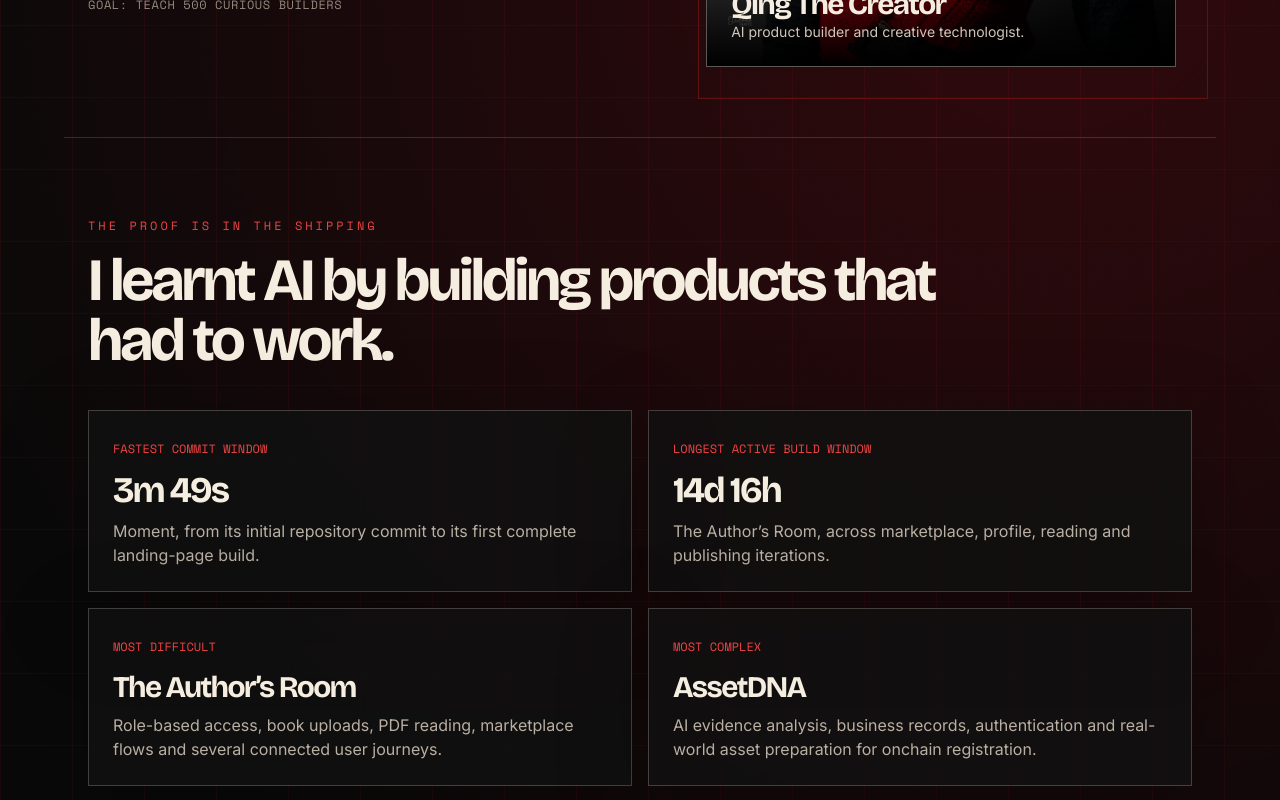
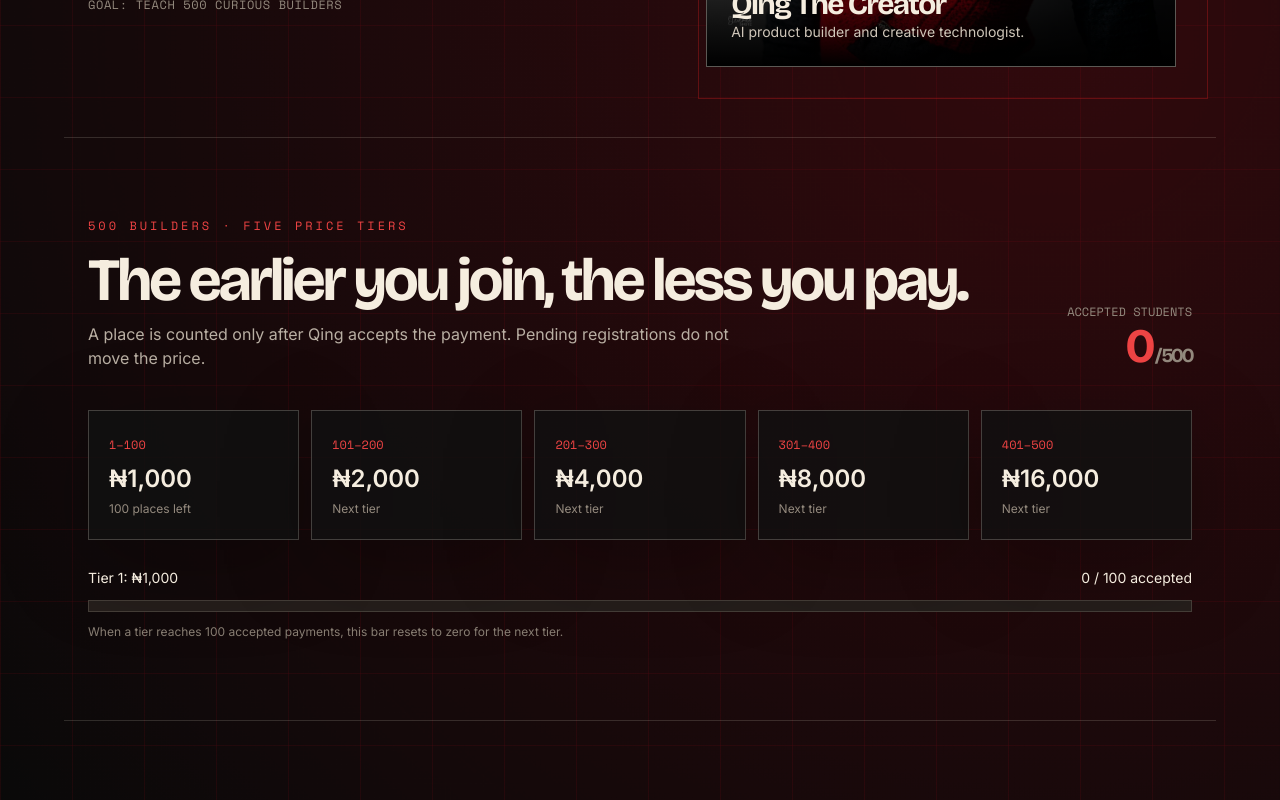
Before and after one commit to Thee-Web3-Qing/My-Portfolio, a React (Vite) app: page /class in a window 1280 px wide. Shown: the part 700-1500 px from the top of the page. Built offline with nearby package versions, Linux system fonts and the light colour scheme; no server answers.

Commit message:
Add accepted-payment pricing tiers to class page

```diff
--- a/src/pages/Class.jsx
+++ b/src/pages/Class.jsx
@@ -3,6 +3,10 @@ import { screenReceipt } from '../lib/receiptScreening'
 
 const SUPABASE_URL = import.meta.env.VITE_SUPABASE_URL || 'https://vvniehpzrvgmjdatpxrl.supabase.co'
 const SUPABASE_KEY = import.meta.env.VITE_SUPABASE_ANON_KEY || 'sb_publishable__XVIsG1KQFChirhMMii7rg_dGp-dpYN'
+const PRICING_URL = import.meta.env.VITE_CLASS_PRICING_URL || 'https://qingstv.vercel.app/api/class-pricing'
+const PRICE_TIERS = [1000, 2000, 4000, 8000, 16000]
+
+const formatNaira = (amount) => `₦${Number(amount).toLocaleString('en-NG')}`
 
 const timeline = [
   { date: 'June 2026', title: 'AI agents and automated research', copy: 'Tracium and BountyPilot pushed me from simple AI assistance into systems that score opportunities, review work and keep humans in control.' },
@@ -39,6 +43,7 @@ export default function Class() {
   const [scanning, setScanning] = useState(false)
   const [scanProgress, setScanProgress] = useState(0)
   const [receiptAnalysis, setReceiptAnalysis] = useState(null)
+  const [pricing, setPricing] = useState({ acceptedCount: 0, price: 1000, tierIndex: 0, filledInTier: 0, remainingInTier: 100, soldOut: false })
 
   const detailsComplete = form.fullName.trim().length >= 3 && form.whatsapp.trim().length >= 10 && form.reason.trim().length >= 20
   const missingDetails = [
@@ -54,6 +59,13 @@ export default function Class() {
     setPreviewUrl(url)
     return () => URL.revokeObjectURL(url)
   }, [receipt])
+
+  useEffect(() => {
+    fetch(PRICING_URL)
+      .then((response) => response.ok ? response.json() : Promise.reject(new Error('Pricing unavailable')))
+      .then((data) => setPricing((current) => ({ ...current, ...data })))
+      .catch(() => {})
+  }, [])
 
   const update = (event) => setForm((current) => ({ ...current, [event.target.name]: event.target.value }))
 
@@ -78,7 +90,7 @@ export default function Class() {
     setReceipt(file)
     setScanning(true)
     setScanProgress(0)
-    const analysis = await screenReceipt(file, setScanProgress)
+    const analysis = await screenReceipt(file, setScanProgress, pricing.price || 16000)
     setReceiptAnalysis(analysis)
     setScanning(false)
   }
@@ -132,6 +144,8 @@ export default function Class() {
             ...receiptAnalysis.checks,
             missing: receiptAnalysis.missing,
             scan_completed: receiptAnalysis.scanCompleted,
+            expected_amount: pricing.price,
+            pricing_tier: pricing.tierIndex + 1,
           },
         }),
       })
@@ -164,7 +178,7 @@ export default function Class() {
             Learn the basics of vibecoding, turn your ideas into clear product plans and build useful things without waiting to become a traditional developer first.
           </p>
           <div className="mt-8 flex flex-wrap gap-3">
-            <a href="#register" className="rounded-full bg-red-600 px-6 py-3 font-mono text-sm uppercase font-bold text-white hover:bg-red-500 transition-colors">Join for ₦1,000</a>
+            <a href="#register" className="rounded-full bg-red-600 px-6 py-3 font-mono text-sm uppercase font-bold text-white hover:bg-red-500 transition-colors">{pricing.soldOut ? 'Join waitlist' : `Join for ${formatNaira(pricing.price)}`}</a>
             <a href="#proof" className="rounded-full border border-[#f5eddf]/40 px-6 py-3 font-mono text-sm uppercase text-[#f5eddf] hover:bg-white/10 transition-colors">See my build history</a>
           </div>
           <p className="mt-5 font-mono text-xs uppercase tracking-wider text-[#948a7e]">Goal: teach 500 curious builders</p>
@@ -180,6 +194,20 @@ export default function Class() {
             </div>
           </div>
         </div>
+      </section>
+
+      <section className="max-w-6xl mx-auto px-6 py-20 border-t border-[#f5eddf]/15">
+        <p className="font-mono text-xs uppercase tracking-[.25em] text-red-500 mb-4">500 builders · five price tiers</p>
+        <div className="flex flex-wrap items-end justify-between gap-5">
+          <div><h2 className="class-display text-4xl sm:text-6xl font-bold">The earlier you join, the less you pay.</h2><p className="text-[#b9afa3] mt-3 max-w-2xl">A place is counted only after Qing accepts the payment. Pending registrations do not move the price.</p></div>
+          <div className="text-right"><span className="font-mono text-xs uppercase text-[#948a7e]">Accepted students</span><strong className="block class-display text-5xl text-red-500">{pricing.acceptedCount}<small className="text-xl text-[#948a7e]"> / 500</small></strong></div>
+        </div>
+        <div className="grid sm:grid-cols-5 gap-3 mt-10">{PRICE_TIERS.map((amount, index) => {
+          const complete = pricing.acceptedCount >= (index + 1) * 100
+          const current = !pricing.soldOut && pricing.tierIndex === index
+          return <article key={amount} className={`class-panel p-5 ${current ? 'border-red-600' : ''}`}><span className="font-mono text-xs text-red-500">{index * 100 + 1}–{(index + 1) * 100}</span><strong className="block text-2xl mt-2">{formatNaira(amount)}</strong><span className="text-xs text-[#948a7e]">{complete ? 'Filled' : current ? `${pricing.remainingInTier} places left` : 'Next tier'}</span></article>
+        })}</div>
+        <div className="mt-7"><div className="flex justify-between gap-4 text-sm"><span>{pricing.soldOut ? 'All 500 places filled' : `Tier ${pricing.tierIndex + 1}: ${formatNaira(pricing.price)}`}</span><span>{pricing.soldOut ? '100 / 100' : `${pricing.filledInTier} / 100 accepted`}</span></div><div className="h-3 bg-[#251e1b] mt-3 overflow-hidden border border-[#f5eddf]/15"><span className="block h-full bg-red-600 transition-all duration-500" style={{ width: `${pricing.soldOut ? 100 : pricing.filledInTier}%` }} /></div><p className="text-xs text-[#877d72] mt-3">When a tier reaches 100 accepted payments, this bar resets to zero for the next tier.</p></div>
       </section>
 
       <section id="proof" className="max-w-6xl mx-auto px-6 py-20 border-t border-[#f5eddf]/15">
@@ -213,7 +241,7 @@ export default function Class() {
 
       <section id="register" className="max-w-6xl mx-auto px-6 py-20 border-t border-[#f5eddf]/15">
         <div className="grid lg:grid-cols-[.78fr_1.22fr] gap-10 items-start">
-          <div className="lg:sticky lg:top-28"><p className="font-mono text-xs uppercase tracking-[.25em] text-red-500 mb-4">Submission</p><h2 className="class-display text-4xl sm:text-5xl font-bold">Register and submit your receipt.</h2><div className="class-panel p-6 mt-7"><p className="font-mono text-xs uppercase text-red-500">Pay ₦1,000 to</p><p className="text-2xl font-bold mt-3">Moniepoint</p><p className="class-display text-4xl font-bold mt-1">8124320659</p><p className="text-[#b9afa3] mt-1">Giwa Oluwasheedah</p><p className="text-sm text-[#948a7e] mt-5">Take a screenshot or save the successful transaction receipt as an image or PDF before returning to this form.</p></div></div>
+          <div className="lg:sticky lg:top-28"><p className="font-mono text-xs uppercase tracking-[.25em] text-red-500 mb-4">Submission</p><h2 className="class-display text-4xl sm:text-5xl font-bold">Register and submit your receipt.</h2><div className="class-panel p-6 mt-7"><p className="font-mono text-xs uppercase text-red-500">{pricing.soldOut ? 'Registration is currently full' : `Current fee · ${formatNaira(pricing.price)}`}</p><p className="text-2xl font-bold mt-3">Moniepoint</p><p className="class-display text-4xl font-bold mt-1">8124320659</p><p className="text-[#b9afa3] mt-1">Giwa Oluwasheedah</p><p className="text-sm text-[#948a7e] mt-5">Take a screenshot or save the successful transaction receipt as an image or PDF before returning to this form. Your place counts after the payment is accepted.</p></div></div>
           <form onSubmit={submit} className="class-panel p-6 sm:p-8 space-y-6">
             <div><span className="font-mono text-xs text-red-500">STEP 01</span><h3 className="text-2xl font-bold mt-2">Tell me about yourself</h3></div>
             <label className="block"><span className="block text-sm mb-2">Full name *</span><input className="class-field" name="fullName" value={form.fullName} onChange={update} required placeholder="Your full name" /></label>
@@ -226,7 +254,7 @@ export default function Class() {
             {receiptAnalysis && !scanning && <div className={`border p-4 ${receiptAnalysis.status === 'passed' ? 'border-green-800 bg-green-950/25' : 'border-amber-800 bg-amber-950/25'}`}><p className="font-bold">{receiptAnalysis.status === 'passed' ? 'Receipt checks completed.' : 'Receipt saved for manual review.'}</p><p className="text-sm text-[#cfc6b9] mt-1">{receiptAnalysis.detectedCount} of {receiptAnalysis.totalChecks} expected payment details were detected. Payment is only confirmed after Qing reviews the receipt against the bank account.</p>{receiptAnalysis.missing.length > 0 && <p className="text-xs text-[#b9afa3] mt-3">Not clearly detected: {receiptAnalysis.missing.join(', ')}.</p>}</div>}
             {status.message && <p role="status" className={`rounded-lg p-4 text-sm ${status.type === 'success' ? 'bg-green-950 text-green-200 border border-green-800' : 'bg-red-950 text-red-200 border border-red-800'}`}>{status.message}</p>}
             {(!detailsComplete || !receipt) && <p className="text-sm text-[#b9afa3]">{missingDetails.length ? `To submit, add ${missingDetails.join(', ')}${receipt ? '.' : ', and your receipt file.'}` : 'Choose your receipt image or PDF to submit your registration.'}</p>}
-            <button type="submit" disabled={!detailsComplete || !receipt || !receiptAnalysis || scanning || submitting} className="w-full rounded-full bg-red-600 px-6 py-4 font-mono text-sm uppercase font-bold text-white hover:bg-red-500 disabled:opacity-55 disabled:cursor-not-allowed transition-colors">{scanning ? 'Checking receipt…' : submitting ? 'Submitting…' : 'Submit registration and receipt'}</button>
+            <button type="submit" disabled={pricing.soldOut || !detailsComplete || !receipt || !receiptAnalysis || scanning || submitting} className="w-full rounded-full bg-red-600 px-6 py-4 font-mono text-sm uppercase font-bold text-white hover:bg-red-500 disabled:opacity-55 disabled:cursor-not-allowed transition-colors">{pricing.soldOut ? 'All 500 places are filled' : scanning ? 'Checking receipt…' : submitting ? 'Submitting…' : 'Submit registration and receipt'}</button>
           </form>
         </div>
       </section>
```
Also changed, not shown: src/lib/receiptScreening.js.
